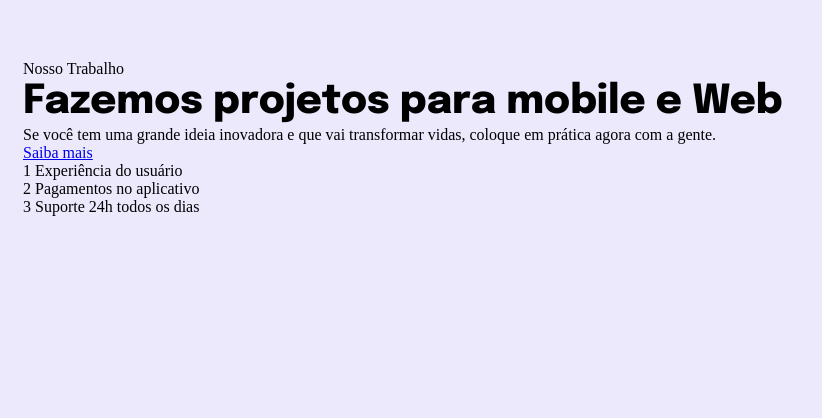
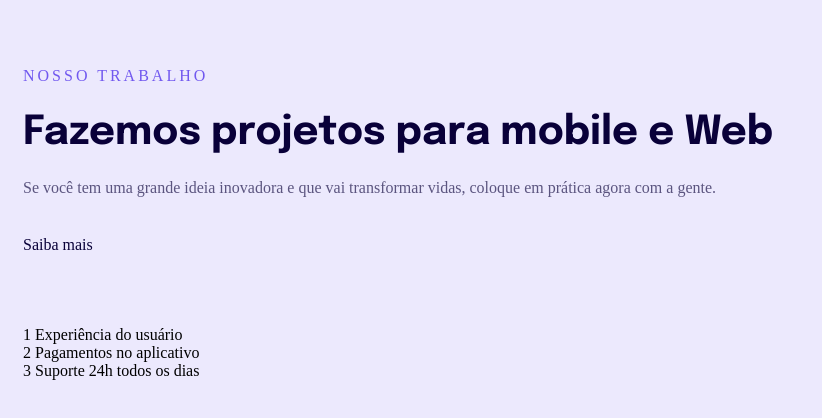
Before and after one commit to fernando-ruans/Introducao-a-Responsividade, a plain HTML site: page index.html in a window 1280 px wide. Shown: the whole page, without its empty margins (0-822 px from the left). Drawn offline with Linux system fonts and the light colour scheme.

Commit message:
Continuando os ajustes de textos.

```diff
--- a/index.html
+++ b/index.html
@@ -10,7 +10,7 @@
 
     <link rel="stylesheet" href="./style.css">
 
-    <link href="https://fonts.googleapis.com/css2?family=Epilogue:wght@800&display=swap" rel="stylesheet">
+    <link href="https://fonts.googleapis.com/css2?family=Epilogue:wght@400;700;800&display=swap" rel="stylesheet">
 </head>
 <body>
     <main>
@@ -18,7 +18,7 @@
         <h1>Fazemos projetos para
             mobile e Web</h1>
             <p>Se você tem uma grande ideia inovadora e que vai transformar vidas, coloque em prática agora com a gente.</p>
-    <a href="#">Saiba mais</a>
+            <a href="#">Saiba mais</a>
         </main>
 
         <ul>
--- a/style.css
+++ b/style.css
@@ -6,6 +6,7 @@
 
 ul {
     list-style: none;
+    margin-top: 7.2rem;
 }
 
 :root {
@@ -26,4 +27,34 @@ h1 {
     font-size: 4.0rem;
     line-height: 4.8rem;
 
+    color: #090039;
+
+    margin-bottom: 1.5rem;
 }
+
+main p:first-child {
+    color: #7158ef;
+    letter-spacing: 0.3rem;
+    text-transform: uppercase;
+    line-height: 3.2rem;
+
+    margin-bottom: 1.7rem;
+}
+
+h1 + p {
+    color: rgba(10, 0, 57, 0.64);
+    line-height: 3.2rem;
+
+    margin-bottom: 3.2rem;
+}
+
+a {
+    color: #090039;
+
+    text-decoration: none;
+}
+
+a:hover {
+    color: #7158ef;
+    font-weight: bold;
+}
```
